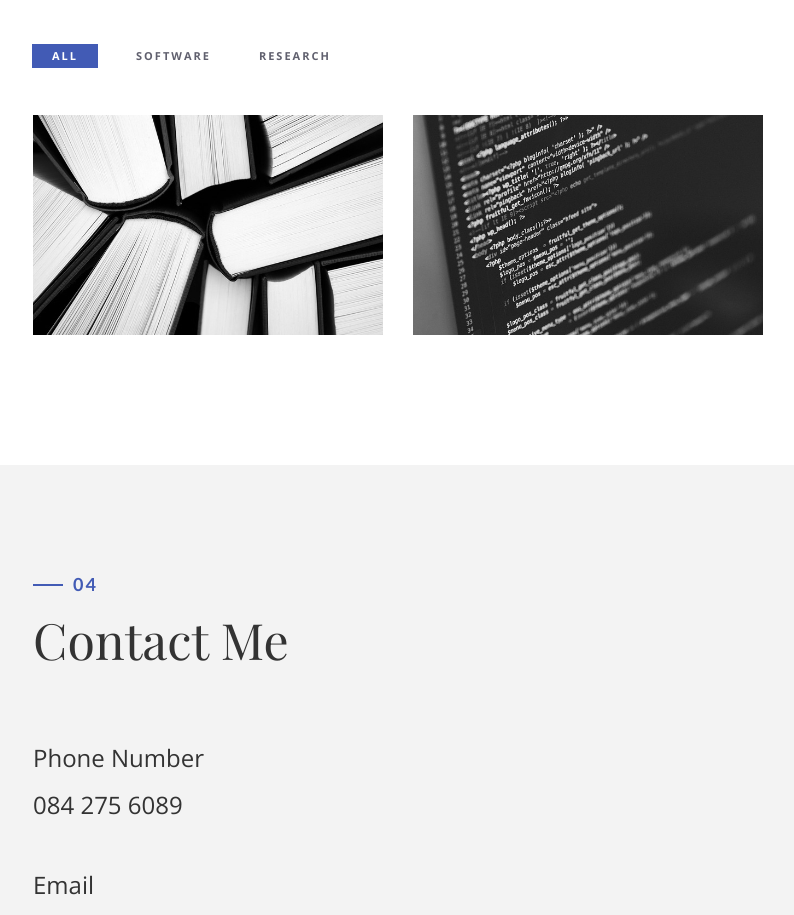
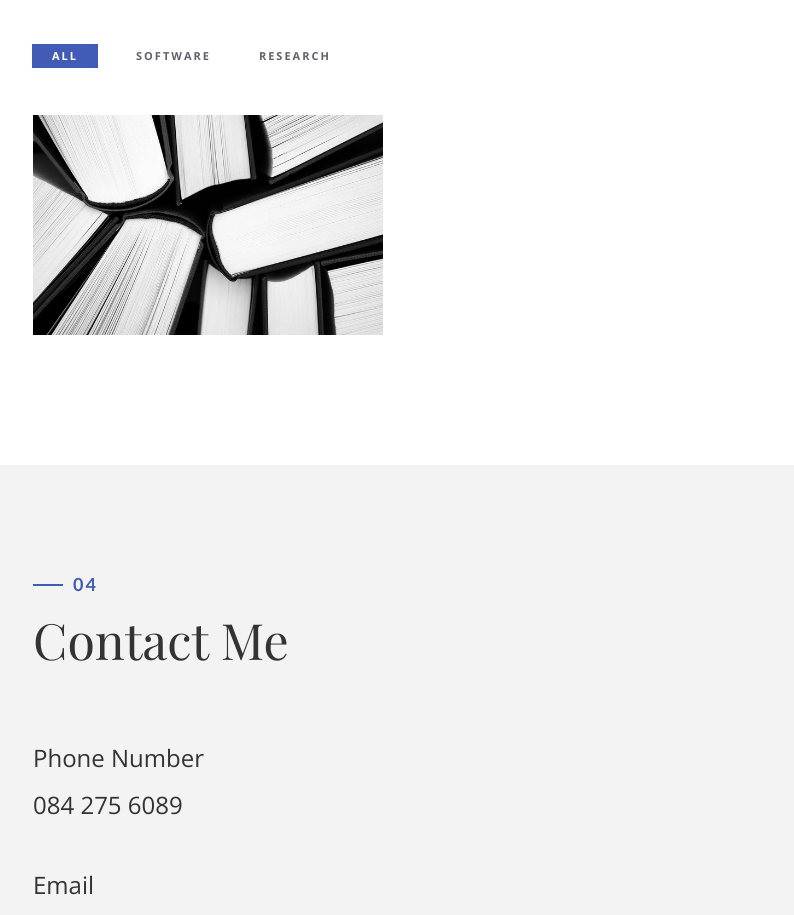
Before and after one commit to KingsleySepeng/Portfolio, a plain HTML site: page index.html in a window 1280 px wide. Shown: the part 3100-4015 px from the top of the page, without its empty margins (52-846 px from the left). Drawn offline with nearby package versions, Linux system fonts and the light colour scheme; files whose address does not match are found by name; a web font is replaced by a local one.

Commit message:
Hid Software

```diff
--- a/index.html
+++ b/index.html
@@ -222,7 +222,7 @@
                             <!-- end single work -->
 
                                 <!-- single work -->
-                                <div class="col-md-4 col-sm-6 software">
+                                <!-- <div class="col-md-4 col-sm-6 software">
                                     <a id="demo02" href="#animatedModal2" class="portfolio_item"> <img src="img/portfolio/code.jpg" alt="image" class="img-responsive fixed-size-image"/>
                                         <div class="portfolio_item_hover">
                                             <div class="portfolio-border clearfix">
@@ -230,7 +230,7 @@
                                             </div>
                                         </div>
                                     </a>
-                                </div>
+                                </div> -->
                                 <!-- end single work -->
 
                             <!-- single work -->
```
